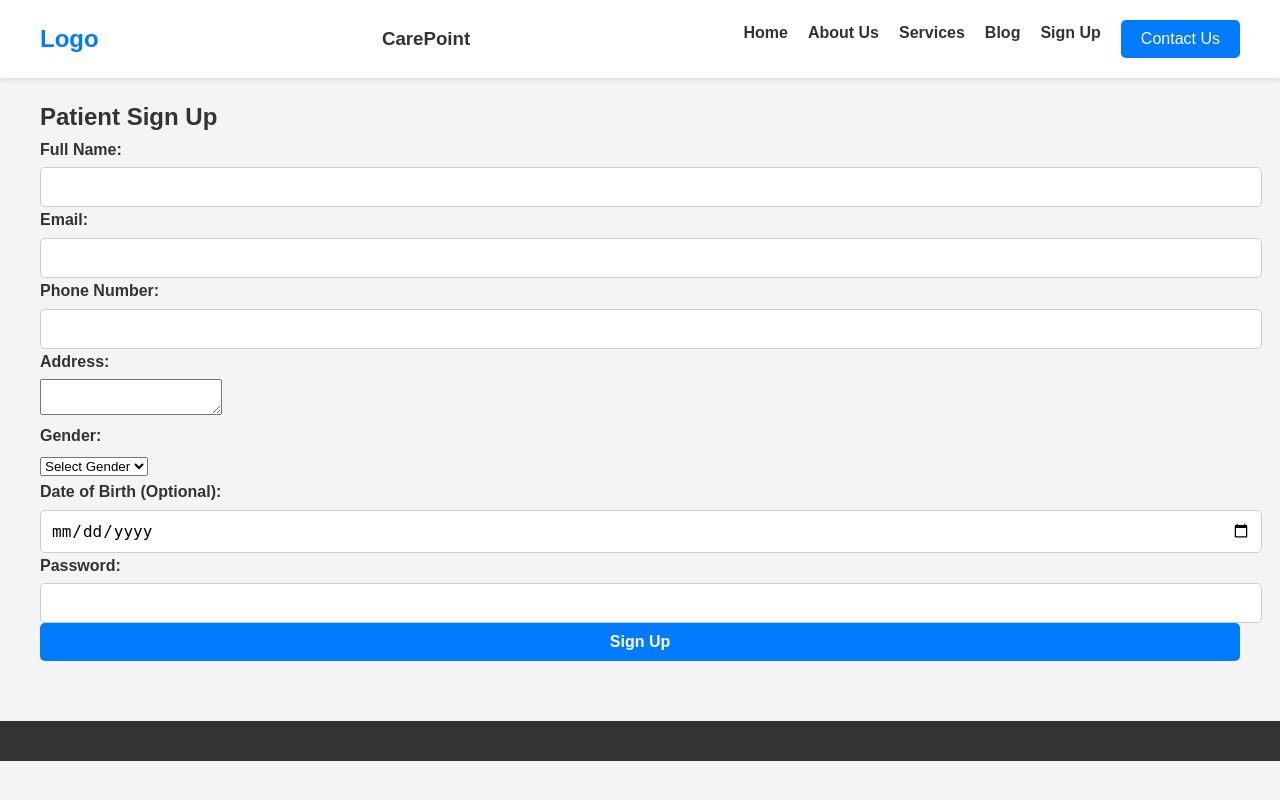
After one commit to Ian-Pasia01/DATABASEFP, a Flask app: page /user/signup in a window 1280 px wide. The commit adds this page. Run offline with Flask 3, Linux system fonts and the light colour scheme.

Commit message:
create css and SqlAlchemy

```diff
--- a/app.py
+++ b/app.py
@@ -1,6 +1,28 @@
 from flask import Flask, render_template, request, redirect, url_for
+from flask_sqlalchemy import SQLAlchemy
+from datetime import datetime
 
 app = Flask(__name__)
+app.config['SQLALCHEMY_DATABASE_URI'] = 'postgresql://postgres:postgres@localhost:5432/CarePoint'
+app.config['SQLALCHEMY_TRACK_MODIFICATIONS'] = False
+db = SQLAlchemy(app)
+
+# Create all tables
+with app.app_context():
+    db.create_all()
+
+class Patient(db.Model):
+    id = db.Column(db.Integer, primary_key=True)
+    full_name = db.Column(db.String(100), nullable=False)
+    email = db.Column(db.String(120), unique=True, nullable=False)
+    phone_number = db.Column(db.String(20), nullable=False)
+    address = db.Column(db.Text, nullable=False)
+    gender = db.Column(db.String(10), nullable=False)
+    date_of_birth = db.Column(db.Date, nullable=True)
+    password = db.Column(db.String(200), nullable=False)  # In production, hash passwords!
+
+    def __repr__(self):
+        return f'<Patient {self.full_name}>'
 
 @app.route("/")
 def home():
@@ -30,5 +52,34 @@ def user_login():
         return redirect(url_for("home"))
     return render_template("user_login.html")
 
+@app.route("/user/signup", methods=["GET", "POST"])
+def user_signup():
+    if request.method == "POST":
+        full_name = request.form.get("full_name")
+        email = request.form.get("email")
+        phone_number = request.form.get("phone_number")
+        address = request.form.get("address")
+        gender = request.form.get("gender")
+        date_of_birth_str = request.form.get("date_of_birth")
+        password = request.form.get("password")
+
+        date_of_birth = None
+        if date_of_birth_str:
+            date_of_birth = datetime.strptime(date_of_birth_str, '%Y-%m-%d').date()
+
+        new_patient = Patient(
+            full_name=full_name,
+            email=email,
+            phone_number=phone_number,
+            address=address,
+            gender=gender,
+            date_of_birth=date_of_birth,
+            password=password  # In production, hash this!
+        )
+        db.session.add(new_patient)
+        db.session.commit()
+        return redirect(url_for("home"))
+    return render_template("user_signup.html")
+
 if __name__ == "__main__":
     app.run(debug=True)
--- /dev/null
+++ b/create_tables.py
@@ -0,0 +1,5 @@
+from app import db, app
+
+with app.app_context():
+    db.create_all()
+    print("Tables created successfully!")
--- /dev/null
+++ b/static/style.css
@@ -0,0 +1,352 @@
+/* General Styles */
+body {
+    font-family: 'Arial', sans-serif;
+    margin: 0;
+    padding: 0;
+    color: #333;
+    background-color: #f4f4f4;
+    line-height: 1.6;
+}
+
+h1, h2, h3, h4, h5, h6 {
+    margin: 0;
+    padding: 0;
+}
+
+a {
+    text-decoration: none;
+    color: #007bff;
+}
+
+button {
+    cursor: pointer;
+    border: none;
+    padding: 10px 20px;
+    border-radius: 5px;
+    font-size: 16px;
+    transition: background-color 0.3s;
+}
+
+/* Header */
+header {
+    background-color: #ffffff;
+    box-shadow: 0 2px 5px rgba(0,0,0,0.1);
+    position: sticky;
+    top: 0;
+    z-index: 100;
+}
+
+header div {
+    display: flex;
+    justify-content: space-between;
+    align-items: center;
+    padding: 20px;
+    max-width: 1200px;
+    margin: 0 auto;
+}
+
+header strong {
+    font-size: 24px;
+    color: #007bff;
+}
+
+header h3 {
+    color: #333;
+    margin-left: 10px;
+}
+
+nav {
+    display: flex;
+    gap: 20px;
+}
+
+nav a {
+    color: #333;
+    font-weight: bold;
+}
+
+nav button {
+    background-color: #007bff;
+    color: white;
+}
+
+nav button:hover {
+    background-color: #0056b3;
+}
+
+/* Main Content */
+main {
+    max-width: 1200px;
+    margin: 0 auto;
+    padding: 20px;
+}
+
+/* Hero Section */
+#hero {
+    background: linear-gradient(135deg, #007bff, #28a745);
+    color: white;
+    text-align: center;
+    padding: 100px 20px;
+    border-radius: 10px;
+    margin-bottom: 40px;
+}
+
+#hero h1 {
+    font-size: 48px;
+    margin-bottom: 20px;
+}
+
+#hero p {
+    font-size: 18px;
+    margin-bottom: 10px;
+}
+
+#hero button {
+    background-color: white;
+    color: #007bff;
+    font-weight: bold;
+    margin-top: 20px;
+}
+
+#hero button:hover {
+    background-color: #e9ecef;
+}
+
+/* Stats Section */
+#stats {
+    display: flex;
+    justify-content: space-around;
+    margin-bottom: 40px;
+    text-align: center;
+}
+
+#stats div {
+    background-color: white;
+    padding: 20px;
+    border-radius: 10px;
+    box-shadow: 0 2px 5px rgba(0,0,0,0.1);
+    flex: 1;
+    margin: 0 10px;
+}
+
+#stats h2 {
+    font-size: 36px;
+    color: #007bff;
+}
+
+#stats p {
+    color: #666;
+}
+
+/* Services Section */
+#services {
+    display: flex;
+    gap: 40px;
+    margin-bottom: 40px;
+}
+
+#services div {
+    background-color: white;
+    padding: 20px;
+    border-radius: 10px;
+    box-shadow: 0 2px 5px rgba(0,0,0,0.1);
+    flex: 1;
+}
+
+#services img {
+    width: 100%;
+    height: auto;
+    border-radius: 5px;
+    margin-bottom: 10px;
+}
+
+#services h5 {
+    color: #007bff;
+    margin-bottom: 10px;
+}
+
+#services label {
+    display: block;
+    font-weight: bold;
+    margin-bottom: 10px;
+}
+
+#services ul {
+    list-style: none;
+    padding: 0;
+}
+
+#services li {
+    display: flex;
+    justify-content: space-between;
+    align-items: center;
+    margin-bottom: 10px;
+}
+
+#services button {
+    background-color: #28a745;
+    color: white;
+}
+
+#services button:hover {
+    background-color: #218838;
+}
+
+/* Achievements Section */
+#achievements {
+    text-align: center;
+    margin-bottom: 40px;
+}
+
+#achievements h2 {
+    color: #007bff;
+}
+
+#achievements h4 {
+    color: #666;
+}
+
+/* Gallery Section */
+#gallery {
+    display: flex;
+    gap: 10px;
+    margin-bottom: 40px;
+    overflow-x: auto;
+}
+
+#gallery img {
+    width: 200px;
+    height: 150px;
+    object-fit: cover;
+    border-radius: 5px;
+}
+
+/* Doctors Section */
+#doctors {
+    text-align: center;
+    background-color: white;
+    padding: 40px;
+    border-radius: 10px;
+    box-shadow: 0 2px 5px rgba(0,0,0,0.1);
+    margin-bottom: 40px;
+}
+
+#doctors h2 {
+    color: #007bff;
+}
+
+#doctors h4 {
+    color: #666;
+}
+
+/* About Section */
+#about {
+    background-color: white;
+    padding: 40px;
+    border-radius: 10px;
+    box-shadow: 0 2px 5px rgba(0,0,0,0.1);
+}
+
+#about h1 {
+    color: #007bff;
+    margin-bottom: 20px;
+}
+
+#about h2 {
+    color: #333;
+    margin-top: 30px;
+    margin-bottom: 10px;
+}
+
+#about p {
+    margin-bottom: 20px;
+}
+
+/* Login Sections */
+#admin-login, #user-login {
+    background-color: white;
+    padding: 40px;
+    border-radius: 10px;
+    box-shadow: 0 2px 5px rgba(0,0,0,0.1);
+    max-width: 400px;
+    margin: 0 auto;
+}
+
+#admin-login h1, #user-login h1 {
+    color: #007bff;
+    text-align: center;
+    margin-bottom: 20px;
+}
+
+#admin-login p, #user-login p {
+    text-align: center;
+    margin-bottom: 20px;
+}
+
+form div {
+    margin-bottom: 15px;
+}
+
+label {
+    display: block;
+    margin-bottom: 5px;
+    font-weight: bold;
+}
+
+input {
+    width: 100%;
+    padding: 10px;
+    border: 1px solid #ccc;
+    border-radius: 5px;
+    font-size: 16px;
+}
+
+button[type="submit"] {
+    width: 100%;
+    background-color: #007bff;
+    color: white;
+    font-weight: bold;
+}
+
+button[type="submit"]:hover {
+    background-color: #0056b3;
+}
+
+/* Footer */
+footer {
+    background-color: #333;
+    color: white;
+    text-align: center;
+    padding: 20px;
+    margin-top: 40px;
+}
+
+/* Responsive Design */
+@media (max-width: 768px) {
+    header div {
+        flex-direction: column;
+        gap: 10px;
+    }
+
+    nav {
+        flex-wrap: wrap;
+        justify-content: center;
+    }
+
+    #stats {
+        flex-direction: column;
+    }
+
+    #services {
+        flex-direction: column;
+    }
+
+    #hero h1 {
+        font-size: 36px;
+    }
+
+    #gallery {
+        flex-direction: column;
+        align-items: center;
+    }
+}
--- a/templates/base.html
+++ b/templates/base.html
@@ -4,6 +4,7 @@
     <meta charset="UTF-8">
     <meta name="viewport" content="width=device-width, initial-scale=1.0">
     <title>{% block title %}CarePoint - Clinic Management System{% endblock %}</title>
+    <link rel="stylesheet" href="{{ url_for('static', filename='style.css') }}">
     {% block head %}{% endblock %}
 </head>
 <body>
@@ -17,6 +18,7 @@
                 <a href="{{ url_for('about') }}">About Us</a>
                 <a href="#">Services</a>
                 <a href="#">Blog</a>
+                <a href="{{ url_for('user_signup') }}">Sign Up</a>
                 <button type="button">Contact Us</button>
             </nav>
         </div>
--- /dev/null
+++ b/templates/user_signup.html
@@ -0,0 +1,38 @@
+{% extends "base.html" %}
+
+{% block title %}Sign Up - CarePoint{% endblock %}
+
+{% block content %}
+<section id="signup">
+    <h2>Patient Sign Up</h2>
+    <form action="{{ url_for('user_signup') }}" method="POST">
+        <label for="full_name">Full Name:</label>
+        <input type="text" id="full_name" name="full_name" required>
+
+        <label for="email">Email:</label>
+        <input type="email" id="email" name="email" required>
+
+        <label for="phone_number">Phone Number:</label>
+        <input type="tel" id="phone_number" name="phone_number" required>
+
+        <label for="address">Address:</label>
+        <textarea id="address" name="address" required></textarea>
+
+        <label for="gender">Gender:</label>
+        <select id="gender" name="gender" required>
+            <option value="">Select Gender</option>
+            <option value="Male">Male</option>
+            <option value="Female">Female</option>
+            <option value="Other">Other</option>
+        </select>
+
+        <label for="date_of_birth">Date of Birth (Optional):</label>
+        <input type="date" id="date_of_birth" name="date_of_birth">
+
+        <label for="password">Password:</label>
+        <input type="password" id="password" name="password" required>
+
+        <button type="submit">Sign Up</button>
+    </form>
+</section>
+{% endblock %}
```
